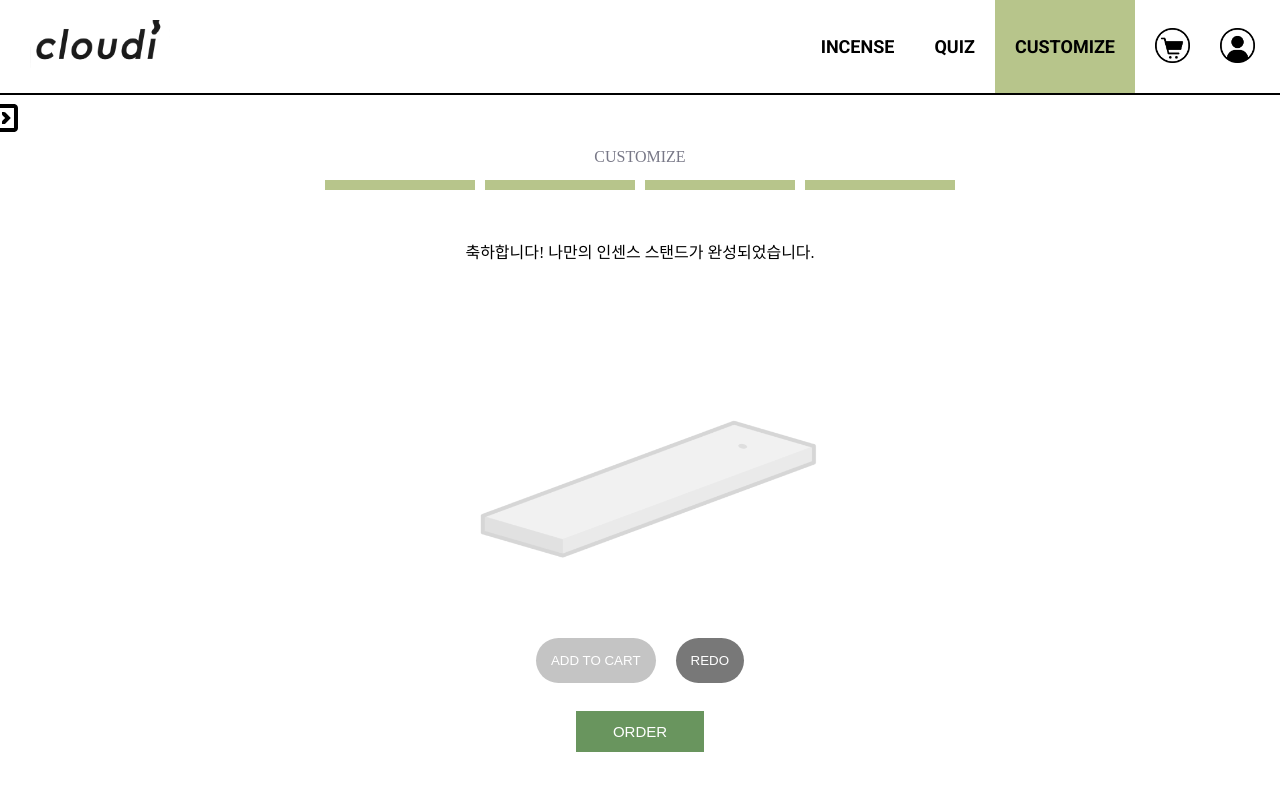
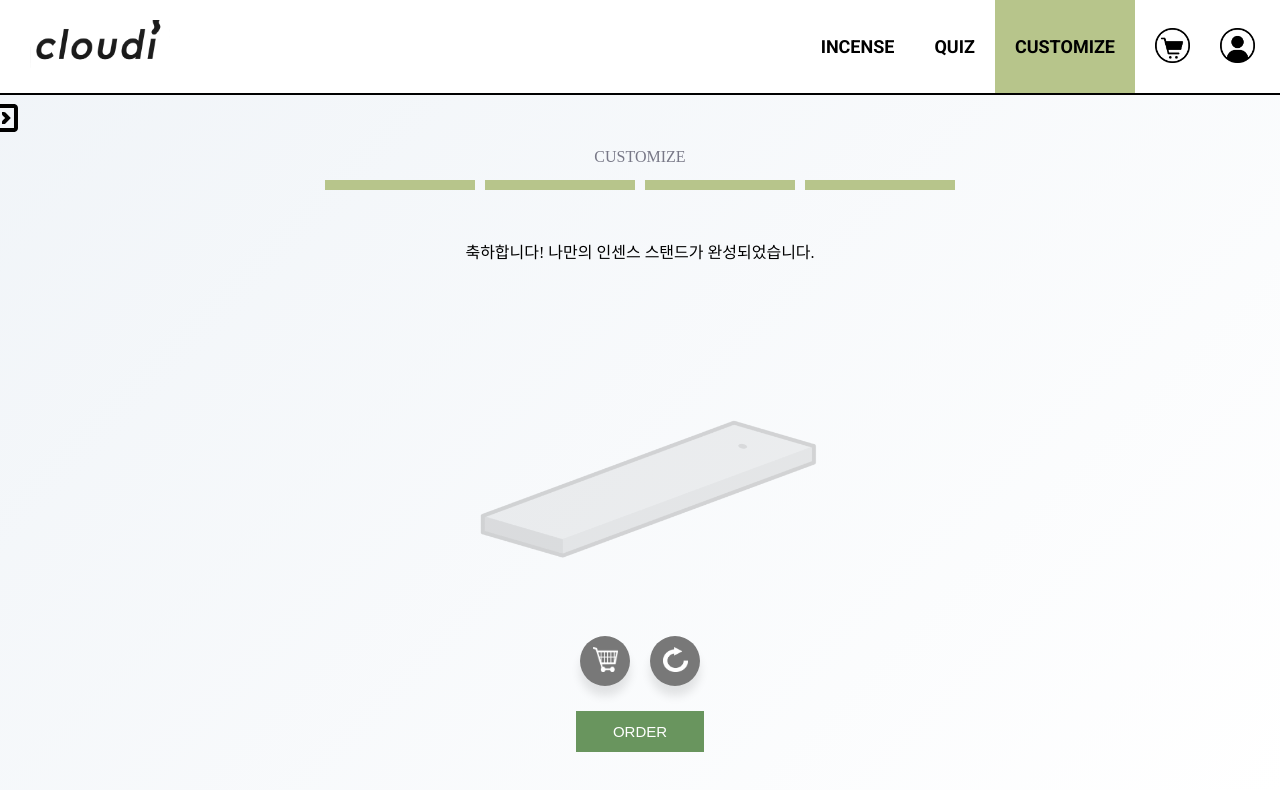
Before and after one commit to codestates/cloudi, a React (Create React App) app in the folder client/: page /customize/finish in a window 1280 px wide. Shown: the top 790 px of the page. Built offline with nearby package versions, Linux system fonts and the light colour scheme; a web font is replaced by a local one.

Commit message:
feat: finish stage btn css

```diff
--- a/client/public/index.html
+++ b/client/public/index.html
@@ -28,6 +28,7 @@
     <link rel="preconnect" href="https://fonts.gstatic.com" crossorigin>
     <link href="https://fonts.googleapis.com/css2?family=Gowun+Batang:wght@400;700&family=Nanum+Pen+Script&family=Roboto:ital,wght@0,100;0,400;0,700;1,100;1,400;1,500&display=swap" rel="stylesheet">
     <title>cloudi</title>
+    <script src="https://kit.fontawesome.com/0c51a49afe.js" crossorigin="anonymous"></script>
   </head>
   <body>
     <noscript>You need to enable JavaScript to run this app.</noscript>
--- a/client/src/components/customize_components/InitialMsg.js
+++ b/client/src/components/customize_components/InitialMsg.js
@@ -7,7 +7,7 @@ const StyledInitialMsg = styled.section`
   flex-direction: column;
   justify-content: center;
   align-items: center;
-  background-color: #F2F2F2;
+  background: rgba(211, 211, 211, 0.3);
   border: none;
   padding-top: 0px;
   padding-bottom: 30px;
--- a/client/src/components/customize_components/editor_components/Controller.js
+++ b/client/src/components/customize_components/editor_components/Controller.js
@@ -11,7 +11,6 @@ const StyledController = styled.section`
   flex-direction: row;
   justify-content: center;
   align-items: center;
-  background-color: white;
   width: 50vmax;
   height: 100px;
 `;
--- a/client/src/components/customize_components/editor_components/FinishButtons.js
+++ b/client/src/components/customize_components/editor_components/FinishButtons.js
@@ -3,34 +3,110 @@ import { Link } from 'react-router-dom';
 
 import styled from 'styled-components';
 
-const Button = styled.input`
-  background-color: ${props => props.disabled ? '#C4C4C4' : '#787878'};
-  border-radius: 30px;
-  border: none;
-  color: white;
-  text-align: center;
-  padding: 15px;
-  text-decoration: none;
-  margin: 4px 10px;
-  cursor: pointer;
-  :hover {
+const ButtonWrapper = styled.div`
+  margin: 0;
+  padding: 0;
+  outline: none;
+
+  display: inline-flex;
+
+  img {
+    width: 25px;
+    height: 25px;
+  }
+
+  .icon {
+    position: relative;
+    background-color: #787878;
+    border-radius: 50%;
+    padding: 15px;
+    margin: 10px;
+    width: 50px;
+    height: 50px;
+    font-size: 18px;
+    display: flex;
+    justify-content: center;
+    align-items: center;
+    flex-direction: column;
+    box-shadow: 0 10px 10px rgba(0, 0, 0, 0.1);
     cursor: pointer;
-    background-color: ${props => props.disabled ? '#C4C4C4' : '#b7c58b'};
-  };
+    transition: all 0.2s cubic-bezier(0.68, -0.55, 0.265, 1.55);
+  }
+
+  .tooltip {
+    position: absolute;
+    top: 0;
+    font-size: 14px;
+    background-color: #787878;
+    color: #787878;
+    padding: 5px 8px;
+    border-radius: 5px;
+    box-shadow: 0 10px 10px rgba(0, 0, 0, 0.1);
+    opacity: 0;
+    pointer-events: none;
+    transition: all 0.3s cubic-bezier(0.68, -0.55, 0.265, 1.55);
+  }
+
+  .tooltip::before {
+    position: absolute;
+    content: "";
+    height: 8px;
+    width: 8px;
+    background-color: #787878;
+    bottom: -3px;
+    left: 50%;
+    transform: translate(-50%) rotate(45deg);
+    transition: all 0.3s cubic-bezier(0.68, -0.55, 0.265, 1.55);
+  }
+
+  .icon:hover .tooltip {
+    top: -45px;
+    opacity: 1;
+    visibility: visible;
+    pointer-events: auto;
+  }
+
+  .icon:hover span,
+  .icon:hover .tooltip {
+    text-shadow: 0px -1px 0px rgba(0, 0, 0, 0.1);
+  }
+
+  .cart:hover,
+  .cart:hover .tooltip,
+  .cart:hover .tooltip::before {
+    background-color: #E0BC00;
+    color: #ffffff;
+  }
+
+  .cartIn:hover,
+  .cartIn:hover .tooltip,
+  .cartIn:hover .tooltip::before {
+    background-color: #787878;
+    color: #ffffff;
+  }
+
+  .redo:hover,
+  .redo:hover .tooltip,
+  .redo:hover .tooltip::before {
+    background-color: #B4BF92;
+    color: #ffffff;
+  }
 `;
 
 const FinishButtons = ({ selectedOps }) => {
-  const [isAddedInCart, setIsAddedInCart] = useState(true);
+  const [isAddedInCart, setIsAddedInCart] = useState(false);
 
-  const handleAddToCartClick = () => {
+  const handleCartBtnClick = () => {
     setIsAddedInCart(true);
   };
 
   useEffect(() => {
-    if (!!selectedOps.plate) { // eslint-disable-line
-      setIsAddedInCart(false);
+    // 여기서 store 장바구니와 중복 확인
+
+    // 아무것도 안선택한 경우 장바구니 클릭 못함 (뒤로가기/강제url로 들어온 경우)
+    if (!selectedOps.plate) { // eslint-disable-line
+      setIsAddedInCart(true);
     }
-    return () => {};
   }, [
     selectedOps.plate,
     selectedOps.holder,
@@ -39,18 +115,45 @@ const FinishButtons = ({ selectedOps }) => {
 
   return (
     <>
-      <Button
-        type='button'
-        value='ADD TO CART'
-        disabled={isAddedInCart}
-        onClick={() => handleAddToCartClick()}
-      />
-      <Link to='/customize/material'>
-        <Button
-          type='button'
-          value='REDO'
-        />
-      </Link>
+      <ButtonWrapper>
+        {/* eslint-disable */
+          isAddedInCart
+          // 카트에 이미 있음 (바꾸기 전까진 아무것도 못함)
+            ? <div className='icon cartIn'>
+              <div
+                className='tooltip'
+              >
+                ALREADY&nbsp;IN&nbsp;CART
+              </div>
+              <span>
+                <img src='/images/addtocart.png' alt='cartIcon' />
+              </span>
+            </div>
+            // 카트에 없음
+            : <div
+              className='icon cart'
+              onClick={() => handleCartBtnClick()}
+            >
+            <div className='tooltip'>
+              ADD&nbsp;TO&nbsp;CART
+            </div>
+            <span>
+              <img src='/images/addtocart.png' alt='cartIcon' />
+            </span>
+          </div>
+          /* eslint-enable */
+        }
+        <Link to='/customize/material'>
+          <div className='icon redo'>
+            <div className='tooltip'>
+              REDO
+            </div>
+            <span>
+              <img src='/images/redo.png' alt='cartIcon' />
+            </span>
+          </div>
+        </Link>
+      </ButtonWrapper>
     </>
   );
 };
--- a/client/src/pages/Customize.js
+++ b/client/src/pages/Customize.js
@@ -14,7 +14,7 @@ const CustomizePage = styled.section`
   height: 100vh;
   justify-content: center;
   align-items: center;
-  background-color: white;
+  background: linear-gradient(315deg, #ffffff, #F0F4F8);
   a {
     text-decoration: none;
   }
```
Also changed, not shown: client/public/images/addtocart.png (added), client/public/images/redo.png (added).
